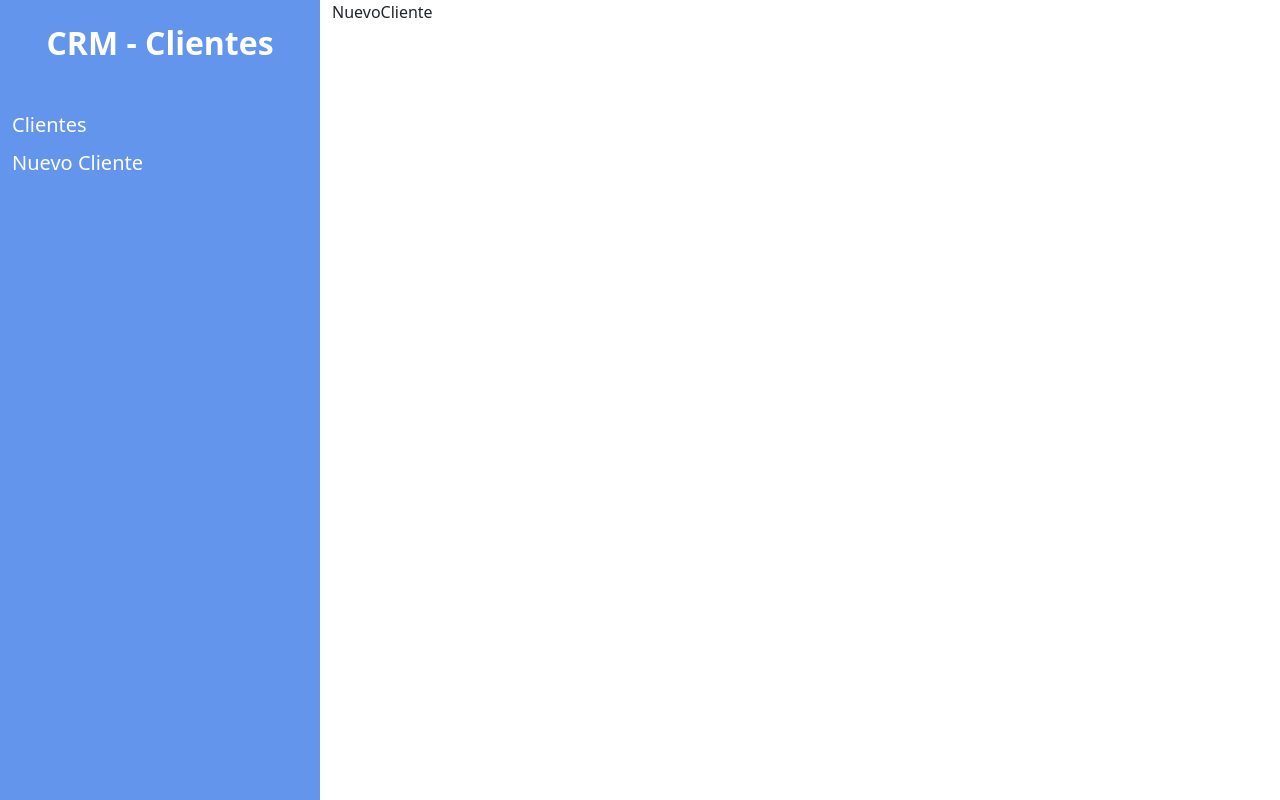
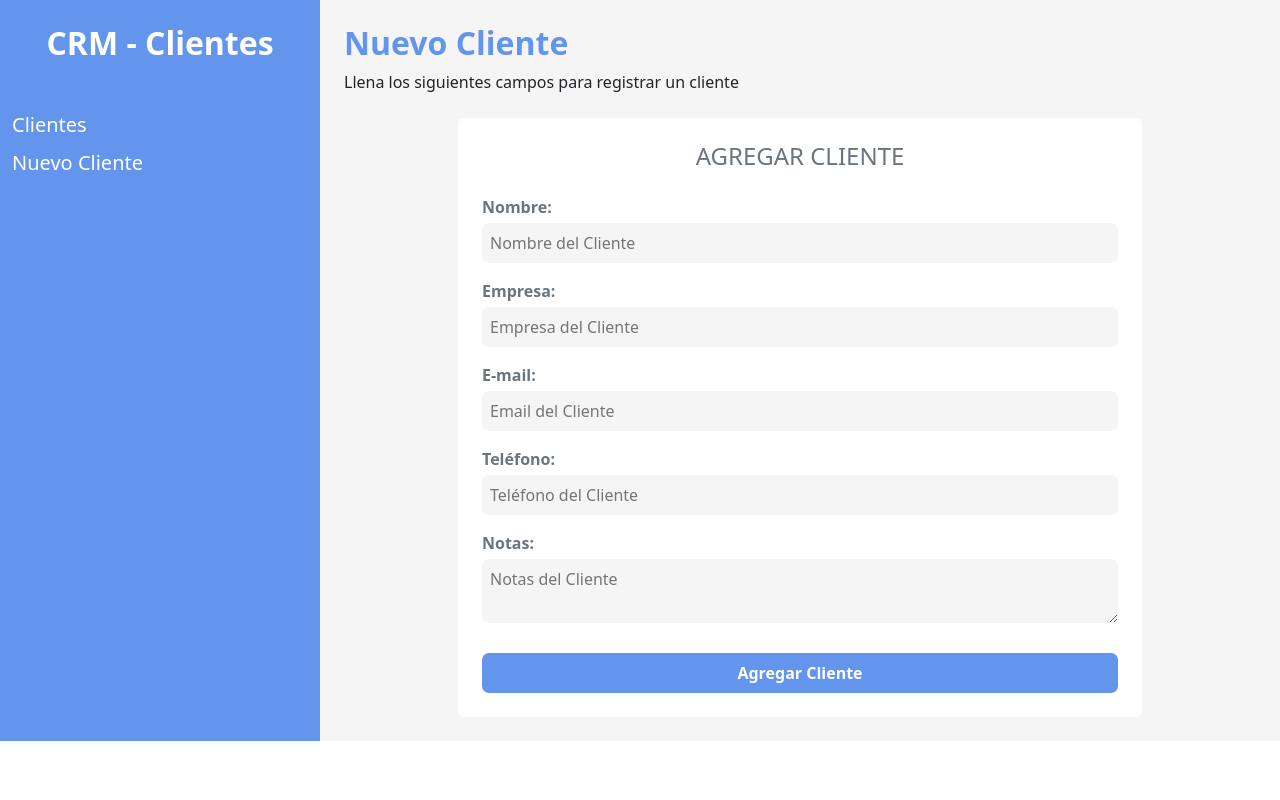
Before and after one commit to ariztegui8/administrador-de-clientes-v2, a React (Create React App) app: page /clientes/nuevo in a window 1280 px wide. Built offline with nearby package versions, Linux system fonts and the light colour scheme.

Commit message:
Se agrego Formik

```diff
--- a/package.json
+++ b/package.json
@@ -6,11 +6,13 @@
     "@testing-library/jest-dom": "^5.16.4",
     "@testing-library/react": "^13.3.0",
     "@testing-library/user-event": "^13.5.0",
+    "formik": "^2.2.9",
     "react": "^18.1.0",
     "react-dom": "^18.1.0",
     "react-router-dom": "^6.3.0",
     "react-scripts": "5.0.1",
-    "web-vitals": "^2.1.4"
+    "web-vitals": "^2.1.4",
+    "yup": "^0.32.11"
   },
   "scripts": {
     "start": "react-scripts start",
--- /dev/null
+++ b/src/components/Formulario.jsx
@@ -0,0 +1,90 @@
+import { Field, Form, Formik } from 'formik'
+import React from 'react'
+
+const Formulario = () => {
+  return (
+    <div className='bg-white p-4 mt-4 w-75 m-auto fw-bold rounded-2'>
+        <h4 className='text-uppercase text-secondary text-center'>Agregar Cliente</h4>
+
+        <Formik>
+            <Form
+                className='mt-4'
+            >
+                <div className='mb-3'>
+                   <label
+                        className='mb-1 text-secondary'
+                        htmlFor='nombre'
+                   >Nombre:</label>
+                   <Field
+                        id="nombre"
+                        type="text"
+                        className='w-100 input-formulario p-2'
+                        placeholder='Nombre del Cliente'
+                   />
+                </div>
+
+                <div className='mb-3'>
+                   <label
+                        className='mb-1 text-secondary'
+                        htmlFor='empresa'
+                   >Empresa:</label>
+                   <Field
+                        id="empresa"
+                        type="text"
+                        className='w-100 input-formulario p-2'
+                        placeholder='Empresa del Cliente'
+                   />
+                </div>
+
+                <div className='mb-3'>
+                   <label
+                        className='mb-1 text-secondary'
+                        htmlFor='email'
+                   >E-mail:</label>
+                   <Field
+                        id="email"
+                        type="email"
+                        className='w-100 input-formulario p-2'
+                        placeholder='Email del Cliente'
+                   />
+                </div>
+
+                <div className='mb-3'>
+                   <label
+                        className='mb-1 text-secondary'
+                        htmlFor='telefono'
+                   >Teléfono:</label>
+                   <Field
+                        id="telefono"
+                        type="tel"
+                        className='w-100 input-formulario p-2'
+                        placeholder='Teléfono del Cliente'
+                   />
+                </div>
+
+                <div className='mb-3'>
+                   <label
+                        className='mb-1 text-secondary'
+                        htmlFor='notas'
+                   >Notas:</label>
+                   <Field
+                        as="textarea"
+                        id="notas"
+                        type="text"
+                        className='w-100 input-formulario p-2'
+                        placeholder='Notas del Cliente'
+                   />
+                </div>
+
+                <input
+                    type="submit"
+                    value='Agregar Cliente'
+                    className='p-2 mt-2 w-100 fw-bold text-white input-submit-form'
+                />
+            </Form>
+        </Formik>
+    </div>
+  )
+}
+
+export default Formulario
--- a/src/index.css
+++ b/src/index.css
@@ -1,4 +1,24 @@
 .colum-izq{
     background-color: cornflowerblue;
-    height: 100vh;
 }
+
+.colum-der{
+    background-color: #f5f5f5;
+}
+
+.title-nuevo-cliente{
+    color: cornflowerblue;
+}
+
+.input-formulario{
+    background-color: #f5f5f5;
+    border: none;
+    border-radius: 7px;
+    outline: none;
+}
+
+.input-submit-form{
+    background-color: cornflowerblue;
+    border: none;
+    border-radius: 7px;
+}
--- a/src/layout/Layout.jsx
+++ b/src/layout/Layout.jsx
@@ -14,7 +14,7 @@ const Layout = () => {
             </nav>
         </div>
 
-        <div className='col-9 colum-der'>
+        <div className='col-9 colum-der p-4 '>
             <Outlet />
         </div>
 
--- a/src/paginas/NuevoCliente.jsx
+++ b/src/paginas/NuevoCliente.jsx
@@ -1,8 +1,13 @@
 import React from 'react'
+import Formulario from '../components/Formulario'
 
 const NuevoCliente = () => {
   return (
-    <div>NuevoCliente</div>
+    <div>
+      <h2 className='fw-bold title-nuevo-cliente'>Nuevo Cliente</h2>
+      <p>Llena los siguientes campos para registrar un cliente</p>
+      <Formulario />
+    </div>
   )
 }
 
```
Also changed, not shown: 1 other file (tests, documents, lock files or other folders).
